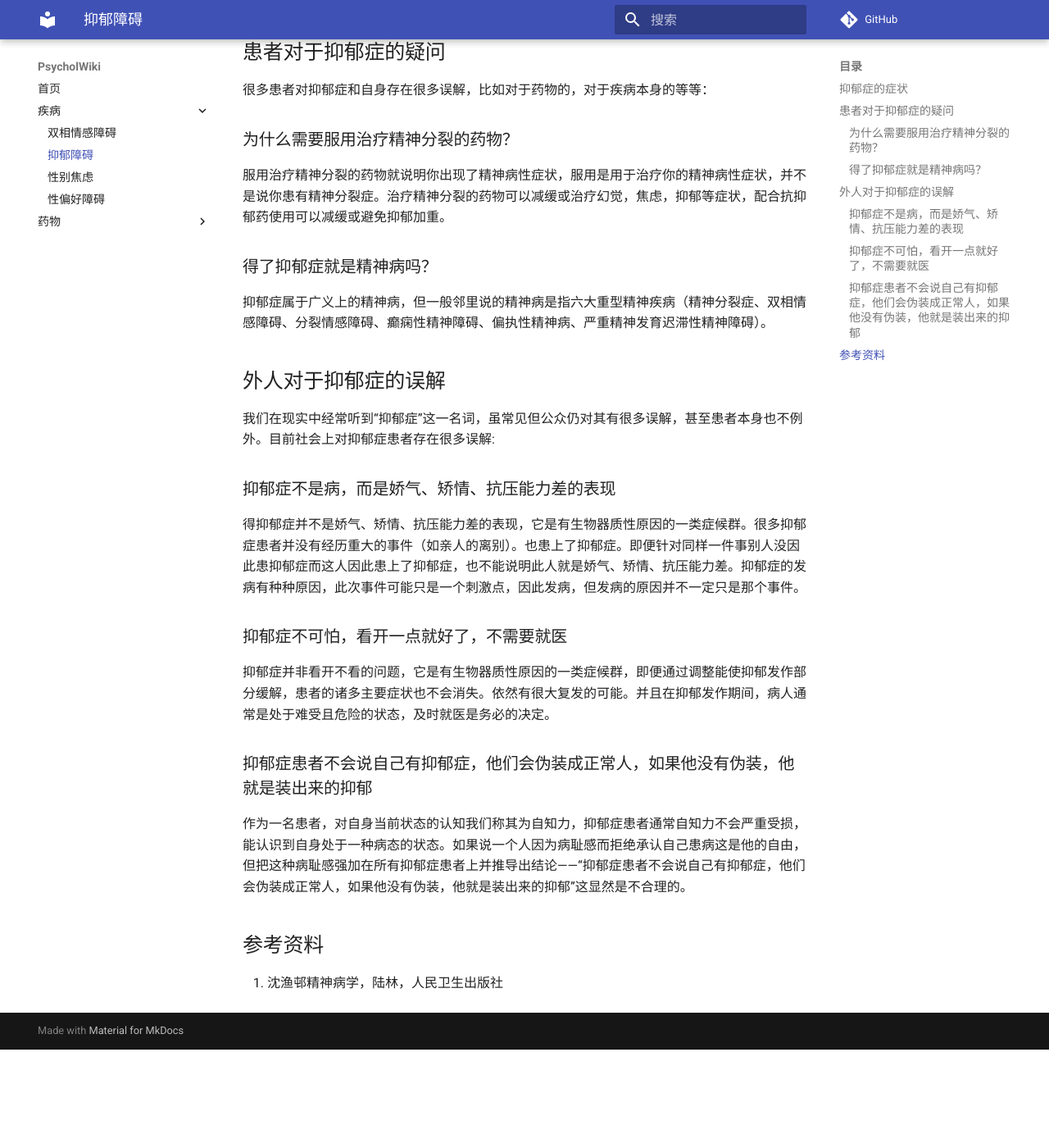
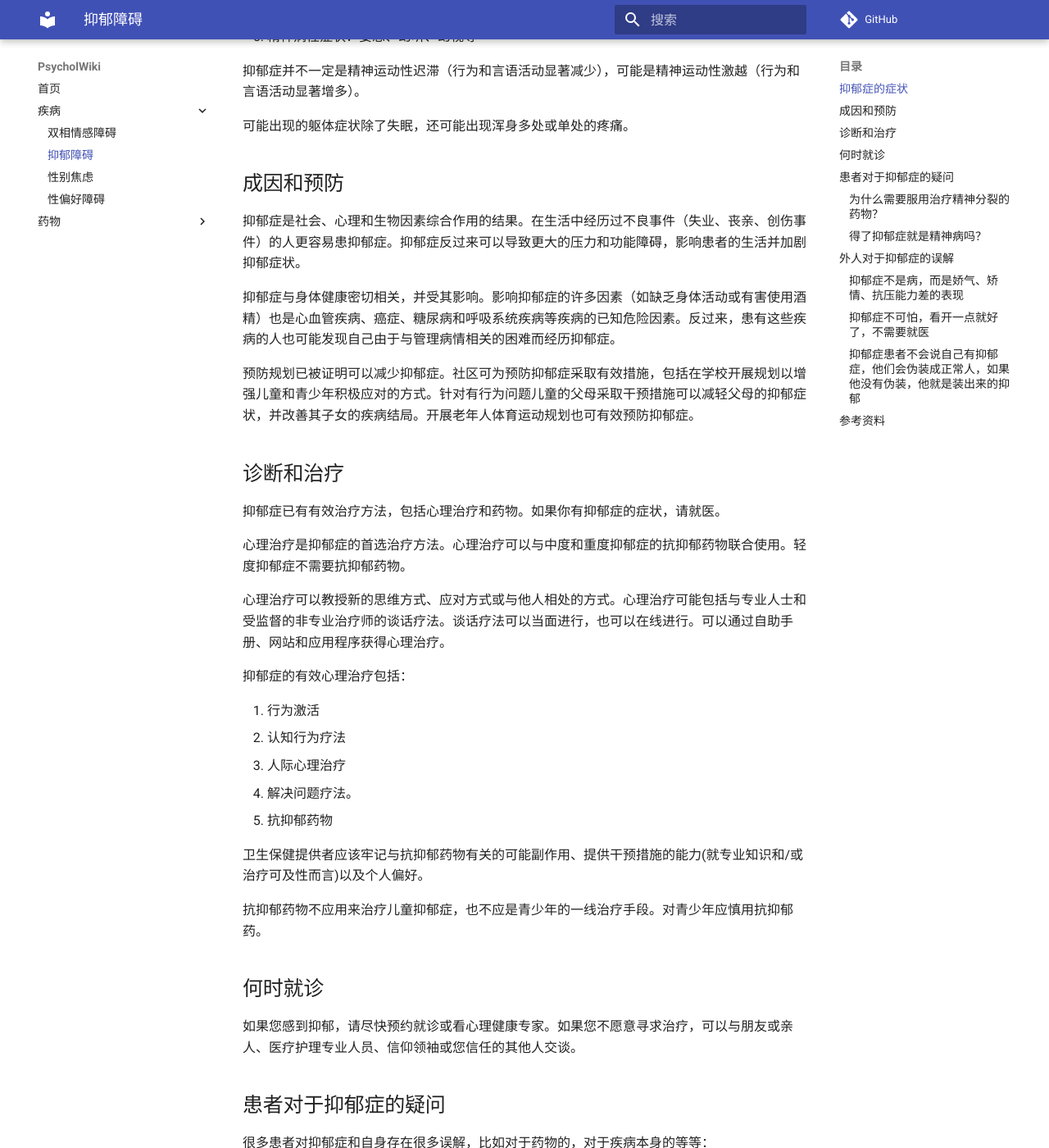
Before and after one commit to psycholcn/psychol-wiki, an MkDocs documentation site: the page built from docs/diseases/depression.md, in a window 1280 px wide and 1400 px high, scrolled down 677 px. Shown: the whole window at 82% size. Built offline with MkDocs 1.6.1 and Material for MkDocs 9.7.7, drawn with Linux system fonts in a browser that asks for light colours; comment, search, counter and statistics services are not loaded; before the commit the page ends 1957 px from its top, so only the background shows below that; some of the changed text lies outside the part shown.

Commit message:
抑郁障碍

```diff
--- a/docs/diseases/depression.md
+++ b/docs/diseases/depression.md
@@ -1,6 +1,10 @@
 # 抑郁障碍
 
 **抑郁障碍**又名**抑郁症**，抑郁症是一种常见的**心境障碍**，是一类以**情绪或心境低落**为主要表现的一类疾病总称，伴有不同程度的认知和行为改变，可伴有精神病性症状，如幻听、妄想等。部分患者存在自伤、自杀行为，甚至因此死亡。
+
+抑郁症不同于正常的情绪变化和对日常生活的感觉。抑郁症可以影响生活的方方面面，包括与家人、朋友和社区的关系。抑郁症可能是由学校和工作中的问题引起的，也可能引起学校和工作中的问题。
+
+抑郁症有可能发生在任何人身上。经历过虐待、重大损失或其他压力事件的人更容易患上抑郁症。女性比男性更容易患抑郁症。
 
 ## 抑郁症的症状
 
@@ -15,6 +19,38 @@
 抑郁症并不一定是精神运动性迟滞（行为和言语活动显著减少），可能是精神运动性激越（行为和言语活动显著增多）。
 
 可能出现的躯体症状除了失眠，还可能出现浑身多处或单处的疼痛。
+
+## 成因和预防
+
+抑郁症是社会、心理和生物因素综合作用的结果。在生活中经历过不良事件（失业、丧亲、创伤事件）的人更容易患抑郁症。抑郁症反过来可以导致更大的压力和功能障碍，影响患者的生活并加剧抑郁症状。
+
+抑郁症与身体健康密切相关，并受其影响。影响抑郁症的许多因素（如缺乏身体活动或有害使用酒精）也是心血管疾病、癌症、糖尿病和呼吸系统疾病等疾病的已知危险因素。反过来，患有这些疾病的人也可能发现自己由于与管理病情相关的困难而经历抑郁症。
+
+预防规划已被证明可以减少抑郁症。社区可为预防抑郁症采取有效措施，包括在学校开展规划以增强儿童和青少年积极应对的方式。针对有行为问题儿童的父母采取干预措施可以减轻父母的抑郁症状，并改善其子女的疾病结局。开展老年人体育运动规划也可有效预防抑郁症。
+
+## 诊断和治疗
+
+抑郁症已有有效治疗方法，包括心理治疗和药物。如果你有抑郁症的症状，请就医。
+
+心理治疗是抑郁症的首选治疗方法。心理治疗可以与中度和重度抑郁症的抗抑郁药物联合使用。轻度抑郁症不需要抗抑郁药物。
+
+心理治疗可以教授新的思维方式、应对方式或与他人相处的方式。心理治疗可能包括与专业人士和受监督的非专业治疗师的谈话疗法。谈话疗法可以当面进行，也可以在线进行。可以通过自助手册、网站和应用程序获得心理治疗。
+
+抑郁症的有效心理治疗包括：
+
+1. 行为激活
+2. 认知行为疗法
+3. 人际心理治疗
+4. 解决问题疗法。
+5. 抗抑郁药物
+
+卫生保健提供者应该牢记与抗抑郁药物有关的可能副作用、提供干预措施的能力(就专业知识和/或治疗可及性而言)以及个人偏好。
+
+抗抑郁药物不应用来治疗儿童抑郁症，也不应是青少年的一线治疗手段。对青少年应慎用抗抑郁药。
+
+## 何时就诊
+
+如果您感到抑郁，请尽快预约就诊或看心理健康专家。如果您不愿意寻求治疗，可以与朋友或亲人、医疗护理专业人员、信仰领袖或您信任的其他人交谈。
 
 ## 患者对于抑郁症的疑问
 
```
Also changed, not shown: other parts of docs/diseases/depression.md (+3 -0 lines).
